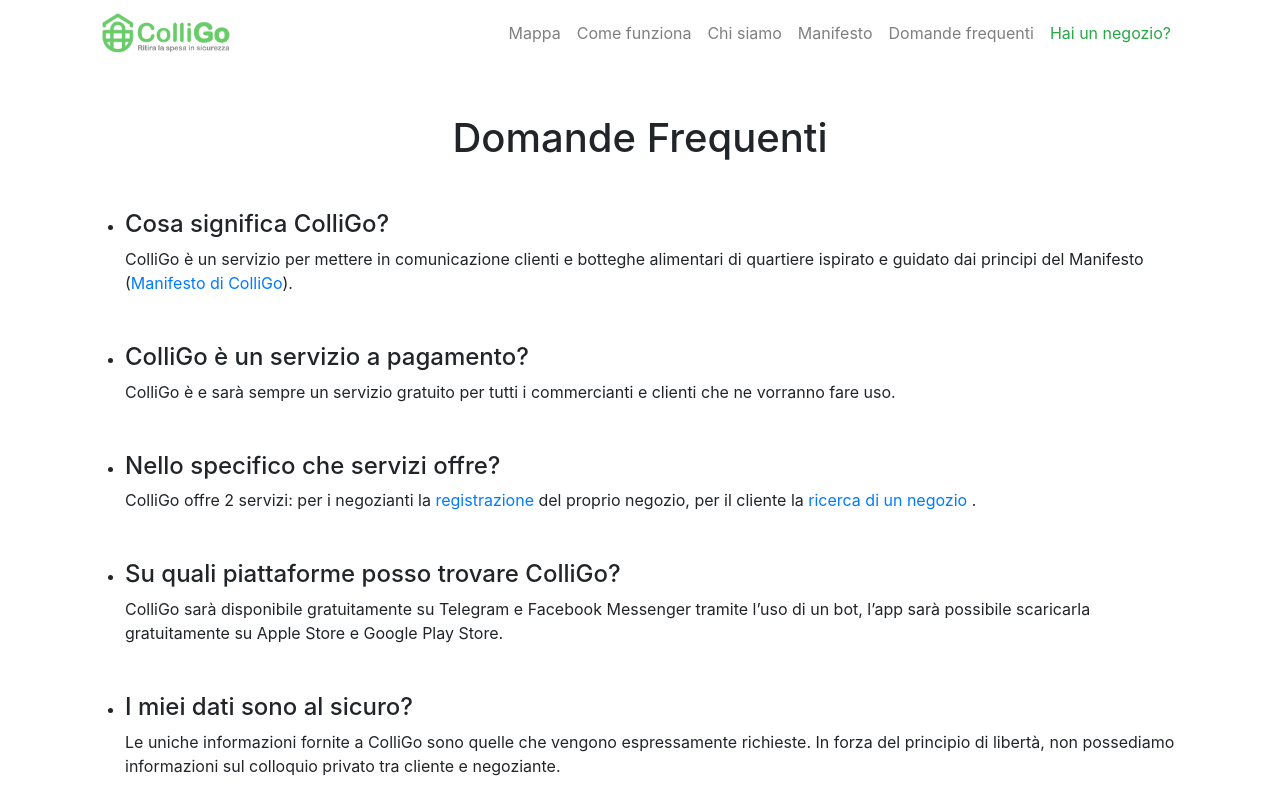
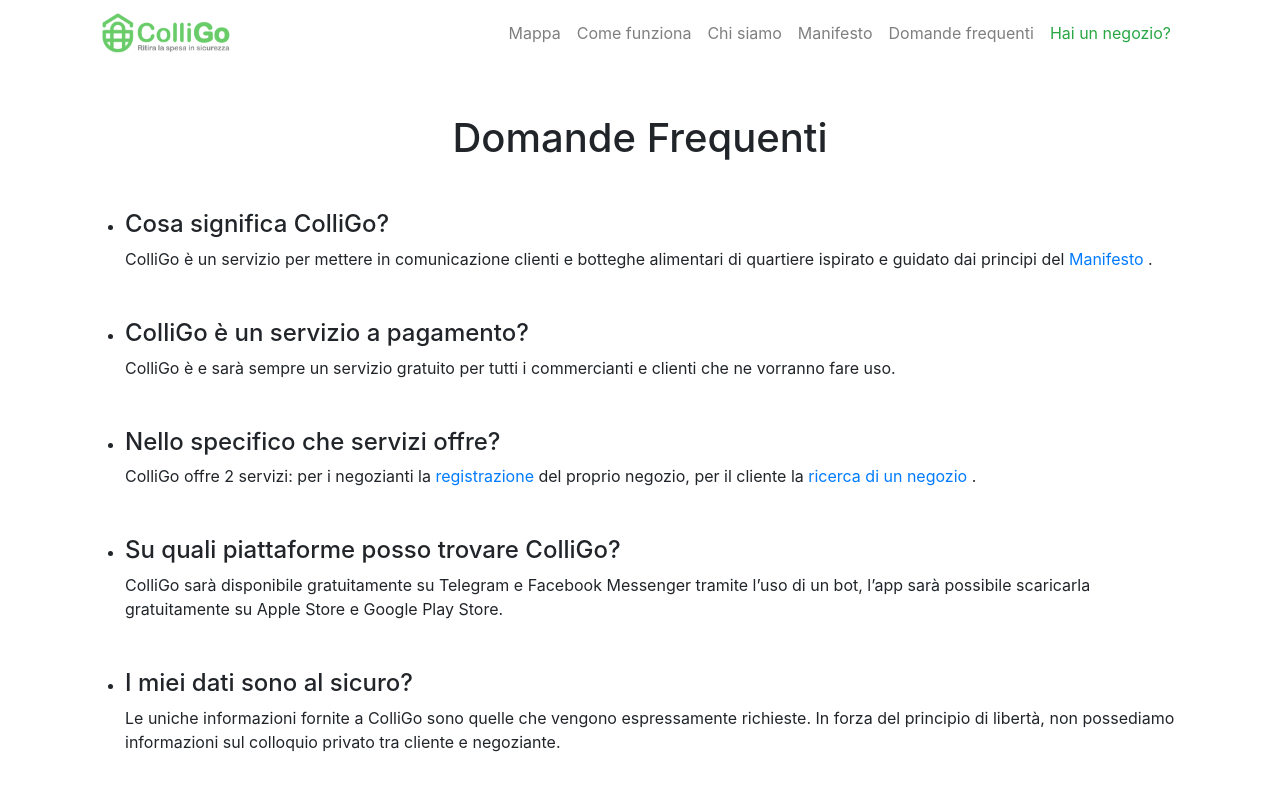
Before and after one commit to limone-eth/easy-collect-web, a Vue app: page /domande-frequenti in a window 1280 px wide. Shown: the top 800 px of the page. Built offline with nearby package versions, Linux system fonts and the light colour scheme; what vue-browser-geolocation, vue-toast-notification would draw is missing.

Commit message:
Updated FAQ and Manifesto

```diff
--- a/src/components/Faq.vue
+++ b/src/components/Faq.vue
@@ -10,8 +10,8 @@
                 </div>
                 <div>
                     ColliGo è un servizio per mettere in comunicazione clienti e botteghe alimentari di quartiere
-                    ispirato e guidato dai principi del Manifesto (<a href="./Manifesto.pdf" target="_blank">Manifesto
-                    di ColliGo</a>).
+                    ispirato e guidato dai principi del <a href="./Manifesto.pdf" target="_blank">Manifesto
+                </a>.
                 </div>
             </li>
             <li>
```
